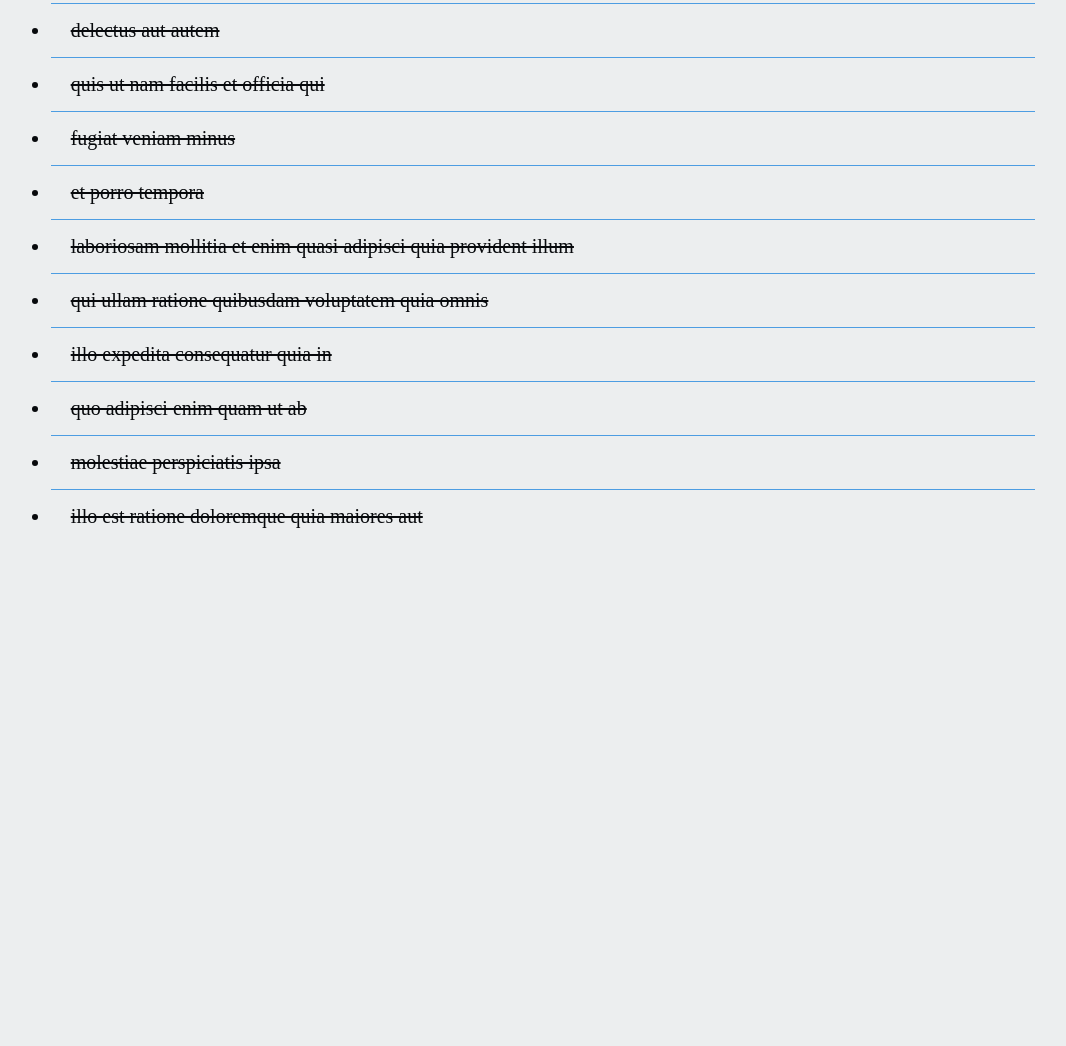
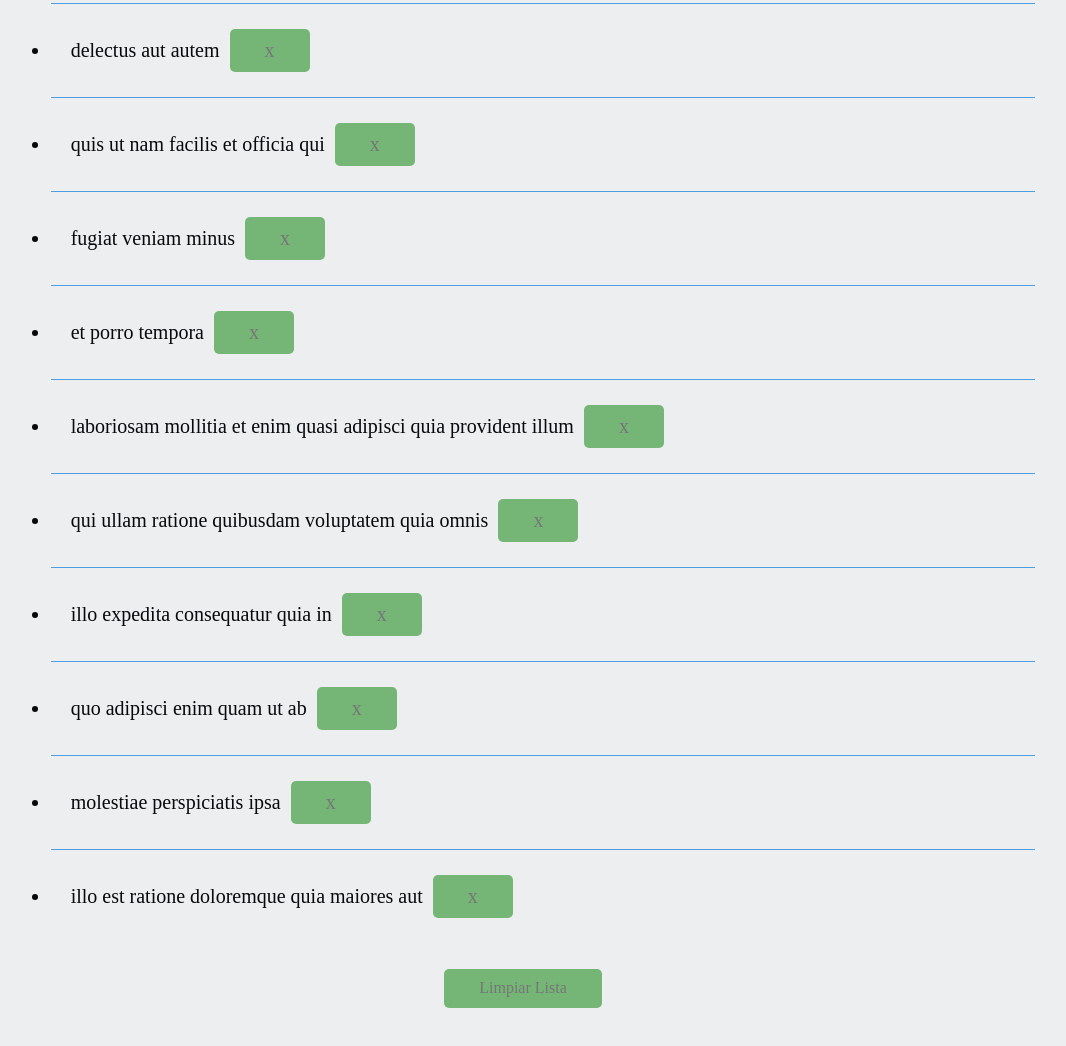
Before and after one commit to DeysiTala/lista-tareas, a plain HTML site: page index.html in a window 1280 px wide. Shown: the part 264-1310 px from the top of the page, without its empty margins (117-1183 px from the left). Before the commit the page ends 907 px from the top, so only its background shows below. Drawn offline with nearby package versions, Linux system fonts and the light colour scheme.

Commit message:
mejorando algunas cosas

```diff
--- a/assets/css/style.css
+++ b/assets/css/style.css
@@ -1,5 +1,7 @@
 @import url(http://fonts.googleapis.com/css?family=Varela+Round);
 @import url(http://necolas.github.io/normalize.css/3.0.2/normalize.css);
+
+
 
 body {
     background: #ECEEEF;
@@ -40,7 +42,7 @@ li{
     margin: 0;
     text-align: left;
     border-top: 1px solid #4d9de2;
-    text-decoration: line-through;
+    /*text-decoration: line-through;*/
 
 }
 
@@ -66,6 +68,7 @@ button {
     border: none;
     border-radius: 5px;
     background: green;
+    position: right;
 
 }
 input {
--- a/assets/js/main.js
+++ b/assets/js/main.js
@@ -72,8 +72,8 @@ document.getElementById("toDoList").innerHTML+= html;
 
 //Crear el boton elminar
 
-//var miLista = document.getElementsByTagName("LI");
-for (var i = 0; i < arrayDatos.length; i++) {
+var miLista = document.getElementsByTagName("li");
+for (var i = 0; i < miLista.length; i++) {
   var boton = document.createElement("button");
   var nombreBoton = document.createTextNode("x");
   boton.className = "close";
@@ -81,6 +81,7 @@ for (var i = 0; i < arrayDatos.length; i++) {
   miLista[i].appendChild(boton);
 }
 
+//cerrar tareas
 var cerrar = document.getElementsByClassName("close");
 for (var i = 0; i < cerrar.length; i++) {
   cerrar[i].onclick = function() { var cerrar2 = this.parentElement;
@@ -89,7 +90,6 @@ for (var i = 0; i < cerrar.length; i++) {
     cerrar2.style.display = "none";
   }
 }
-
 
 function ListaDeTareas(){
 	//Creamos el nodo tipo elemento
@@ -106,10 +106,19 @@ function ListaDeTareas(){
   document.getElementById("add").value = "";
 
 
+function limpiar(){
+
+//document.getElementById("toDoList").innerHTML="";
+var listaFinal = document.getElementById("add");
+listaFinal.parentNode.removeChild(listaFinal);
+}
+
+}
+
    /*var addList = document.getElementById("add").value;
     document.getElementById("toDoList").innerHTML+= "<li>" + addList+ "</li>"
 */
-}
+
  /* function seleccionar() {
 var editarElemento = document.getElementById("editable").value;
 }*/
--- a/index.html
+++ b/index.html
@@ -1,9 +1,11 @@
 <!DOCTYPE html>
 <html lang="en">
+
 <head>
 	<meta charset="UTF-8">
 	<title>Lista de Tareas</title>
     <link rel="stylesheet" href="assets\css\style.css"/>
+
 
 </head>
 <body >
@@ -11,9 +13,12 @@
  <h1>Lista De Tareas</h1>
         <input id="add" type="text" name="añadir" placeholder="Añade tu proxima tarea..."/>
         <button id = "add task" onclick="ListaDeTareas();"> Añadir Tarea </button>
-	         <ul id = "toDoList" >
+	         <ul id = "toDoList" contenteditable="true">
+
                 </ul>
 
+    <button id="remove" onclick="limpiar();" >Limpiar Lista</button>
    <script src="assets\js\main.js"></script>
+
 </body>
 </html>
```
Also changed, not shown: assets/img/fondo.jpg.jpg (renamed from assets/img/3072269-mosaic-color.jpg), assets/img/fondo3.jpg (added), assets/img/gifs_-_screensavers_320x240_no (2).gif (added).
